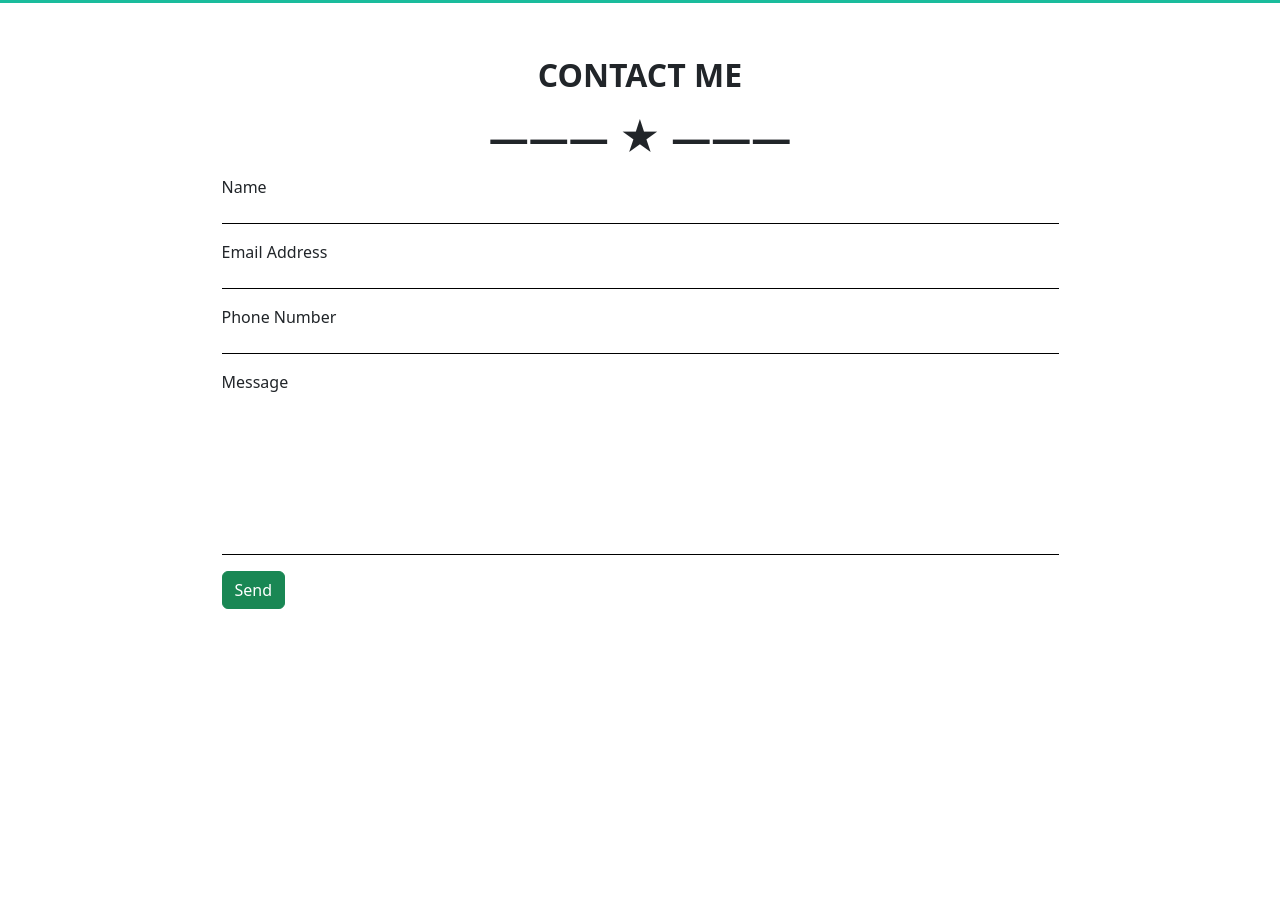
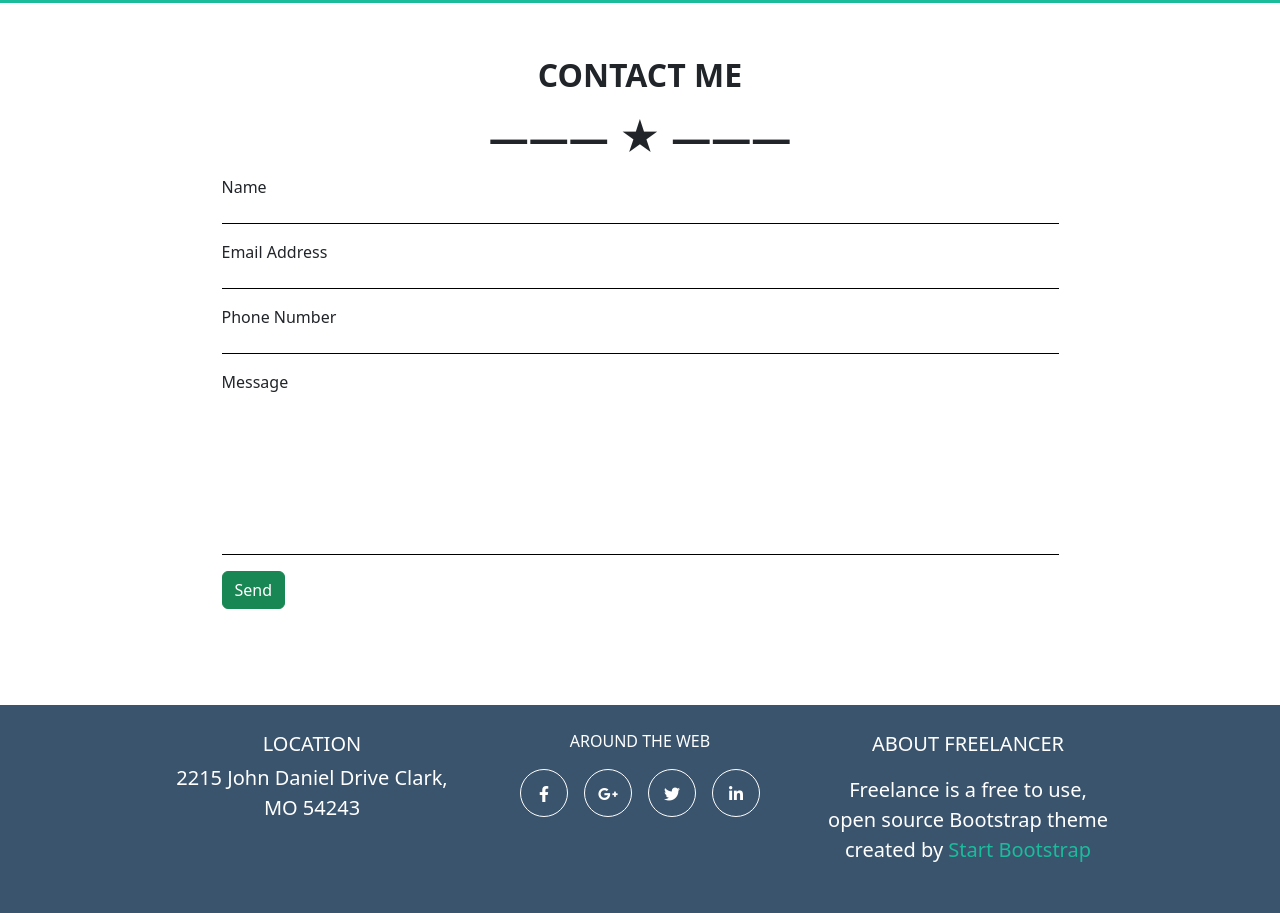
Before and after one commit to StefanoGalandrini/html-css-bootstrap-freelancer, a plain HTML site: page index.html in a window 1280 px wide. Shown: the part 2007-2920 px from the top of the page. Before the commit the page ends 2664 px from the top, so only its background shows below. Drawn offline with nearby package versions, Linux system fonts and the light colour scheme.

Commit message:
Add address section

```diff
--- a/css/style.css
+++ b/css/style.css
@@ -1,10 +1,8 @@
 :root {
     --clr_main: #2C3E50;
     --bg_main: #1ABC9C;
-    --bg_location: #3A546D;
-
+    --bg_address: #3A546D;
 }
-
 
 header {
     background-color: var(--clr_main);
@@ -49,3 +47,26 @@ section.contact p {
 section.contact p.space {
     padding-bottom: 10rem;
 }
+
+section.address {
+    background-color: var(--bg_address);
+    color: white;
+}
+
+section.address .social {
+    width: 3rem;
+    height: 3rem;
+    aspect-ratio: 1 / 1;
+}
+
+section.address .social i {
+    line-height: 3rem;
+}
+
+section.address .social:not(:last-child) {
+    margin-right: 1rem;
+}
+
+section.address .accent {
+    color: var(--bg_main);
+}
--- a/index.html
+++ b/index.html
@@ -131,11 +131,54 @@
                     </div>
                     <div class="col-1">
                         <button type="button" class="btn btn-success">Send</button>
+                        <div class="p-2 p-md-4"></div>
                     </div>
                 </div>
             </div>
         </div>
     </section>
+
+    <section class="address">
+        <div class="container-md container-xl pt-3 pt-md-4 w-75 w-md-100">
+            <div class="row justify-content-between gx-5 flex-md-nowrap">
+                <div class="col-12 col-md-4 text-center fs-5 fs-md-2">
+                    <p class="text-uppercase mb-1">location</p>
+                    <p>2215 John Daniel Drive Clark, MO 54243</p>
+                </div>
+
+                <div class="col-12 col-md-4">
+                    <p class="text-uppercase text-center mt-3 mt-md-0">around the web</p>
+                    <div class="row justify-content-center align-items-center flex-md-nowrap">
+                        <div class="col-1 text-center social border border-white rounded-circle mr-1">
+                            <i class="fa-brands fa-facebook-f"></i>
+                        </div>
+                        <div class="col-1 text-center social border border-white rounded-circle">
+                            <i class="fa-brands fa-google-plus-g"></i>
+                        </div>
+                        <div class="col-1 text-center social border border-white rounded-circle">
+                            <i class="fa-brands fa-twitter"></i>
+                        </div>
+                        <div class="col-1 text-center social border border-white rounded-circle">
+                            <i class="fa-brands fa-linkedin-in"></i>
+                        </div>
+                    </div>
+                </div>
+
+                <div class="col-12 col-md-4 text-center fs-5 fs-md-2">
+                    <p class="text-uppercase mt-5 mt-md-0">about freelancer</p>
+                    <p class="mb-5">Freelance is a free to use, open source Bootstrap theme created by <span
+                            class="accent">Start
+                            Bootstrap</span></p>
+                </div>
+            </div>
+        </div>
+    </section>
+
+    <footer>
+
+    </footer>
+
+
 
 
 
```
